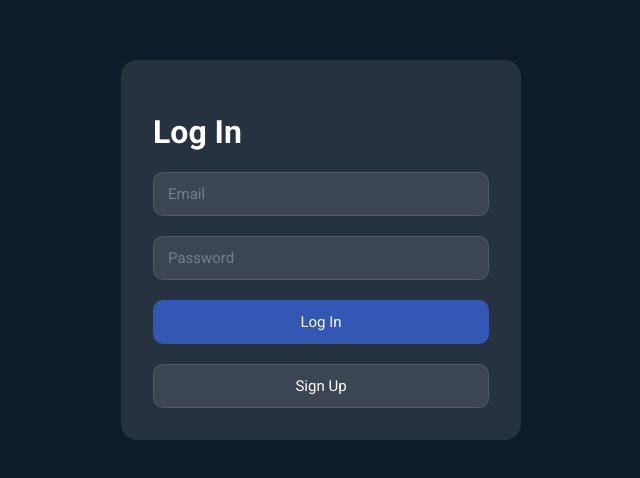
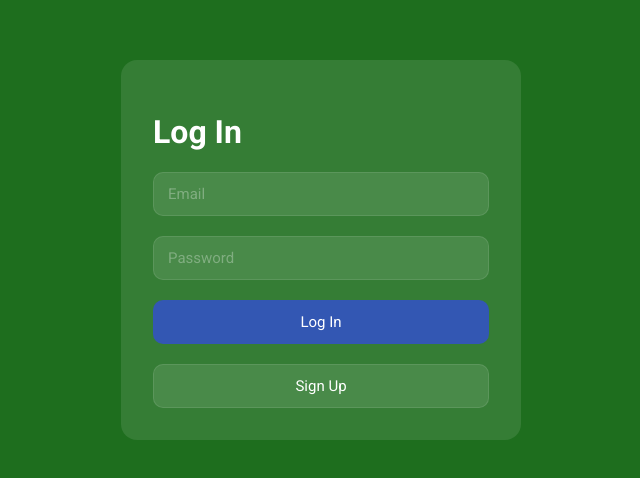
Before and after one commit to SonOfDadKiller/SimpleJobForm, a React (Create React App) app in the folder frontend/: page /login in a window 1280 px wide. Shown: the part 150-628 px from the top of the page, without its empty margins (319-959 px from the left). Built offline with nearby package versions, Linux system fonts and the light colour scheme; no server answers.

Commit message:
Changed background color from #0D1B2A to #1e6e1e

```diff
--- a/frontend/src/App.css
+++ b/frontend/src/App.css
@@ -6,7 +6,7 @@
 
 body {
     font-family: 'Roboto', sans-serif;
-    background-color: #0D1B2A;
+    background-color: #1e6e1e;
     color: white;
 }
 
--- a/frontend/src/pages/DashboardPage.tsx
+++ b/frontend/src/pages/DashboardPage.tsx
@@ -33,14 +33,9 @@ export default function DashboardPage() {
         <div className="dashboard-layout">
 
             <div className="sidebar">
-
-
                 <div className="sidebar-header">
                     <h3>Your Forms</h3>
                 </div>
-
-
-
                 <>
                     {forms.length === 0 ? (
                         <p>No forms yet.</p>
```
